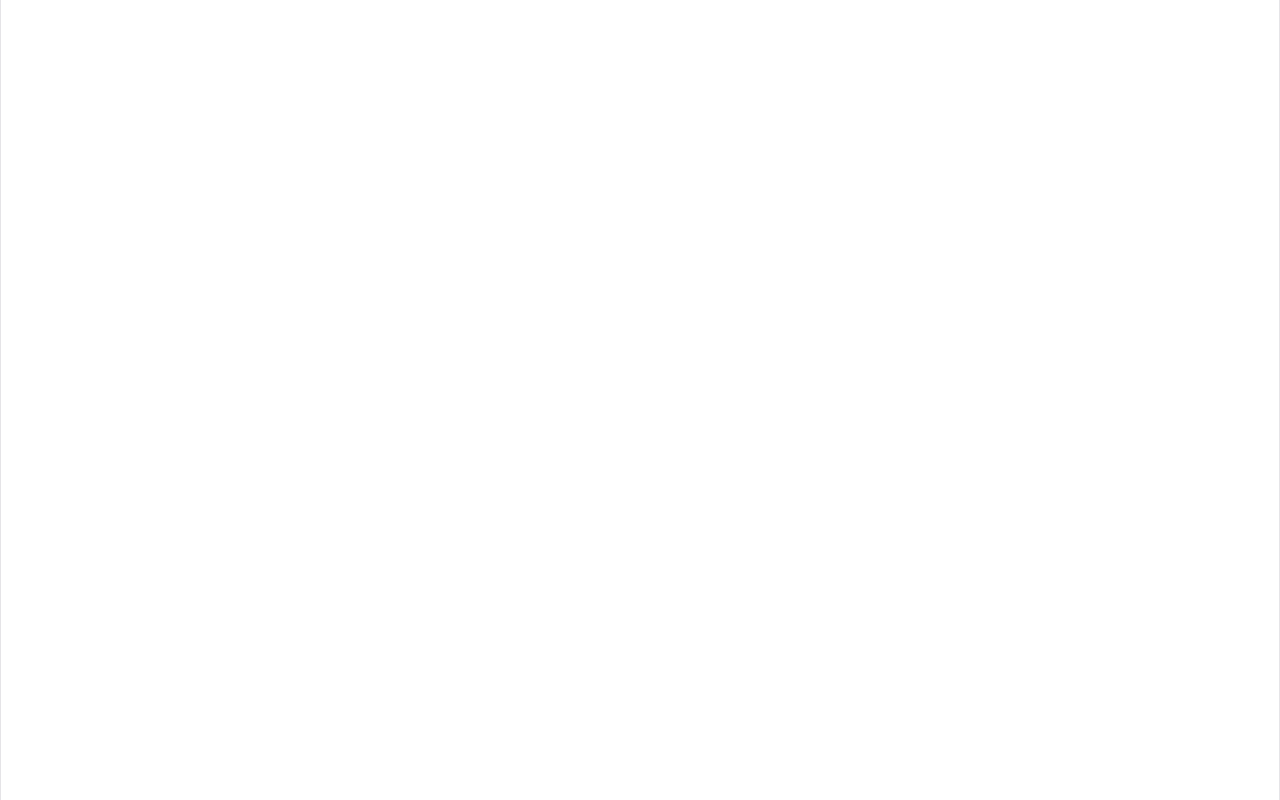
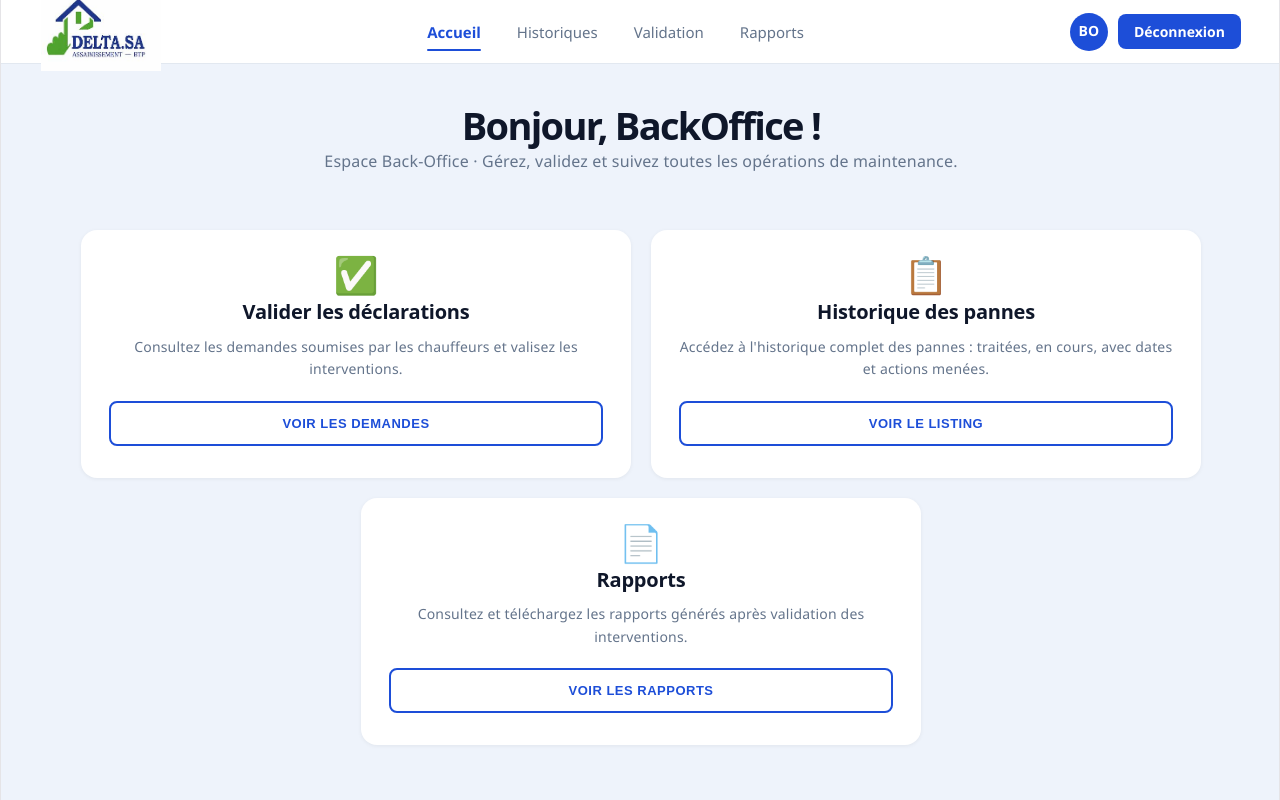
Before and after one commit to fall-mansour/GMAO_DeltaSA, a React app in the folder Frontend/: page /Accueilbackoff in a window 1280 px wide. Before the commit this address had no page. Built offline with nearby package versions, Linux system fonts and the light colour scheme; the HTML template or start-up script is replaced by a standard one.

Commit message:
Integration de toutes les pages concernant Backoffice

```diff
--- a/Frontend/src/App.jsx
+++ b/Frontend/src/App.jsx
@@ -14,6 +14,8 @@ import {
 import Declaration from "./Pages/Declaration";
 import HomeMecano from "./Pages/Accueilmecano";
 import AffectationsMecano from "./Pages/AffectationMecano";
+import AccueilBackOffice from "./Pages/AccueilBackOffice";
+import Rapports from "./Pages/Rapports";
 
 function App() {
   return (
@@ -30,6 +32,8 @@ function App() {
         <Route path="/validation" element={<ValidationListe />} />
         <Route path="/HistoBackoff" element={<HistoriqueBackoffice />} />
         <Route path="/Declaration" element={<Declaration />} />
+        <Route path="/Accueilbackoff" element={<AccueilBackOffice />} />
+        <Route path="/Rapport" element={<Rapports />} />
         /*Route page de connexion */
         <Route path="/login" element={<Login />} />
         /*Route mecano */
--- a/Frontend/src/Pages/AccueilBackOffice.jsx
+++ b/Frontend/src/Pages/AccueilBackOffice.jsx
@@ -1,25 +1,30 @@
+// Frontend/src/pages/AccueilBackOffice.jsx
 import { useState } from "react";
 import { useNavigate } from "react-router-dom";
+import "../style/Accueilbackoff.css"; // Importation de ton fichier de styles externes
 
 const actions = [
   {
     icon: "✅",
     title: "Valider les déclarations",
-    description: "Consultez les demandes soumises par les chauffeurs et validez les interventions.",
+    description:
+      "Consultez les demandes soumises par les chauffeurs et valisez les interventions.",
     buttonLabel: "VOIR LES DEMANDES",
     filled: true,
   },
   {
     icon: "📋",
     title: "Historique des pannes",
-    description: "Accédez à l'historique complet des pannes : traitées, en cours, avec dates et actions menées.",
+    description:
+      "Accédez à l'historique complet des pannes : traitées, en cours, avec dates et actions menées.",
     buttonLabel: "VOIR LE LISTING",
     filled: false,
   },
   {
     icon: "📄",
     title: "Rapports",
-    description: "Consultez et téléchargez les rapports générés après validation des interventions.",
+    description:
+      "Consultez et téléchargez les rapports générés après validation des interventions.",
     buttonLabel: "VOIR LES RAPPORTS",
     filled: false,
   },
@@ -32,60 +37,89 @@ export default function AccueilBackOffice() {
 
   const handleNav = (item) => {
     setActiveNav(item);
-    if (item === "Accueil") navigate("/");
-    if (item === "Rapports") navigate("/rapports");
+    if (item === "Accueil") navigate("/Accueilbackoff");
+    if (item === "Rapports") navigate("/Rapport");
+    if (item === "Validation") navigate("/validation");
+    if (item === "Historiques") navigate("/HistoBackoff");
   };
 
   return (
-    <div style={styles.page}>
-      <nav style={styles.navbar}>
-        <img src="/logo.jpeg" alt="Delta SA" style={styles.logo} />
-        <div style={styles.navLinks}>
+    <div className="backoffice-page">
+      {/* NAVBAR */}
+      <nav className="bo-navbar">
+        <img src="/logo.jpeg" alt="Delta SA" className="bo-logo" />
+        <div className="bo-nav-links">
           {navItems.map((item) => (
             <button
               key={item}
               onClick={() => handleNav(item)}
-              style={{
-                ...styles.navLink,
-                ...(activeNav === item ? styles.navLinkActive : {}),
-              }}
+              className={`bo-nav-link ${activeNav === item ? "active" : ""}`}
             >
               {item}
-              {activeNav === item && <span style={styles.navUnderline} />}
+              {activeNav === item && <span className="bo-nav-underline" />}
             </button>
           ))}
         </div>
-        <div style={styles.avatarWrapper}>
-          <div style={styles.avatar}>BO</div>
-          <button style={styles.btnDeconnexion}>Déconnexion</button>
+        <div className="bo-avatar-wrapper">
+          <div className="bo-avatar">BO</div>
+          <button
+            className="bo-btn-deconnexion"
+            onClick={() => navigate("/login")}
+          >
+            {" "}
+            Déconnexion
+          </button>
         </div>
       </nav>
 
-      <div style={styles.hero}>
-        <h1 style={styles.heroTitle}>Bonjour, BackOffice !</h1>
-        <p style={styles.heroSubtitle}>
-          Espace Back-Office · Gérez, validez et suivez toutes les opérations de maintenance.
+      {/* HERO */}
+      <div className="bo-hero">
+        <h1 className="bo-hero-title">Bonjour, BackOffice !</h1>
+        <p className="bo-hero-subtitle">
+          Espace Back-Office · Gérez, validez et suivez toutes les opérations de
+          maintenance.
         </p>
       </div>
 
-      <div style={styles.actionGrid}>
-        <div style={styles.actionCard}>
-          <span style={styles.actionIcon}>{actions[0].icon}</span>
-          <h2 style={styles.actionTitle}>{actions[0].title}</h2>
-          <p style={styles.actionDesc}>{actions[0].description}</p>
-          <button style={styles.btnFilled}>{actions[0].buttonLabel}</button>
+      {/* ACTION CARDS */}
+      <div className="bo-action-grid">
+        {/* CARTE 1 */}
+        <div className="bo-action-card">
+          <span className="bo-action-icon">{actions[0].icon}</span>
+          <h2 className="bo-action-title">{actions[0].title}</h2>
+          <p className="bo-action-desc">{actions[0].description}</p>
+          <button
+            className="bo-btn-filled"
+            className="bo-btn-outline"
+            onClick={() => navigate("/validation")}
+          >
+            {actions[0].buttonLabel}
+          </button>
         </div>
-        <div style={styles.actionCard}>
-          <span style={styles.actionIcon}>{actions[1].icon}</span>
-          <h2 style={styles.actionTitle}>{actions[1].title}</h2>
-          <p style={styles.actionDesc}>{actions[1].description}</p>
-          <button style={styles.btnOutline}>{actions[1].buttonLabel}</button>
+
+        {/* CARTE 2 */}
+        <div className="bo-action-card">
+          <span className="bo-action-icon">{actions[1].icon}</span>
+          <h2 className="bo-action-title">{actions[1].title}</h2>
+          <p className="bo-action-desc">{actions[1].description}</p>
+          <button
+            className="bo-btn-outline"
+            className="bo-btn-outline"
+            onClick={() => navigate("/Histobackoff")}
+          >
+            {actions[1].buttonLabel}
+          </button>
         </div>
-        <div style={{ ...styles.actionCard, ...styles.cardCentered }}>
-          <span style={styles.actionIcon}>{actions[2].icon}</span>
-          <h2 style={styles.actionTitle}>{actions[2].title}</h2>
-          <p style={styles.actionDesc}>{actions[2].description}</p>
-          <button style={styles.btnOutline} onClick={() => navigate("/rapports")}>
+
+        {/* CARTE 3 : CENTRÉE */}
+        <div className="bo-action-card bo-card-centered">
+          <span className="bo-action-icon">{actions[2].icon}</span>
+          <h2 className="bo-action-title">{actions[2].title}</h2>
+          <p className="bo-action-desc">{actions[2].description}</p>
+          <button
+            className="bo-btn-outline"
+            onClick={() => navigate("/Rapport")}
+          >
             {actions[2].buttonLabel}
           </button>
         </div>
@@ -93,173 +127,3 @@ export default function AccueilBackOffice() {
     </div>
   );
 }
-
-const styles = {
-  page: {
-    minHeight: "100vh",
-    width: "100vw",
-    margin: 0,
-    padding: 0,
-    backgroundColor: "#EEF3FB",
-    fontFamily: "'Segoe UI', sans-serif",
-    boxSizing: "border-box",
-  },
-  navbar: {
-    display: "flex",
-    alignItems: "center",
-    justifyContent: "space-between",
-    backgroundColor: "#ffffff",
-    padding: "0 40px",
-    height: "64px",
-    borderBottom: "1px solid #e2e8f0",
-    position: "sticky",
-    top: 0,
-    zIndex: 100,
-    width: "100%",
-    boxSizing: "border-box",
-  },
-  logo: {
-    height: "80px",
-    width: "auto",
-    objectFit: "contain",
-  },
-  navLinks: {
-    display: "flex",
-    gap: "8px",
-  },
-  navLink: {
-    position: "relative",
-    background: "none",
-    border: "none",
-    cursor: "pointer",
-    fontSize: "15px",
-    color: "#64748b",
-    padding: "8px 14px",
-    borderRadius: "6px",
-    fontFamily: "'Segoe UI', sans-serif",
-  },
-  navLinkActive: {
-    color: "#1d4ed8",
-    fontWeight: "600",
-  },
-  navUnderline: {
-    position: "absolute",
-    bottom: "-1px",
-    left: "14px",
-    right: "14px",
-    height: "2px",
-    backgroundColor: "#1d4ed8",
-    borderRadius: "2px",
-  },
-  avatarWrapper: {
-    display: "flex",
-    alignItems: "center",
-    gap: "10px",
-  },
-  avatar: {
-    width: "38px",
-    height: "38px",
-    borderRadius: "50%",
-    backgroundColor: "#1d4ed8",
-    color: "#ffffff",
-    display: "flex",
-    alignItems: "center",
-    justifyContent: "center",
-    fontWeight: "700",
-    fontSize: "14px",
-  },
-  btnDeconnexion: {
-    backgroundColor: "#1d4ed8",
-    color: "#ffffff",
-    border: "none",
-    borderRadius: "8px",
-    padding: "8px 16px",
-    fontWeight: "600",
-    fontSize: "14px",
-    cursor: "pointer",
-    fontFamily: "'Segoe UI', sans-serif",
-  },
-  hero: {
-    textAlign: "center",
-    padding: "48px 24px 24px",
-  },
-  heroTitle: {
-    fontSize: "38px",
-    fontWeight: "800",
-    color: "#0f172a",
-    margin: "0 0 10px",
-  },
-  heroSubtitle: {
-    fontSize: "16px",
-    color: "#64748b",
-    margin: 0,
-  },
-  actionGrid: {
-    display: "grid",
-    gridTemplateColumns: "repeat(2, 1fr)",
-    gap: "20px",
-    maxWidth: "1200px",
-    width: "100%",
-    margin: "32px auto 48px",
-    padding: "0 40px",
-    boxSizing: "border-box",
-  },
-  actionCard: {
-    backgroundColor: "#ffffff",
-    borderRadius: "16px",
-    padding: "32px 28px",
-    display: "flex",
-    flexDirection: "column",
-    alignItems: "center",
-    gap: "12px",
-    textAlign: "center",
-    boxShadow: "0 1px 4px rgba(0,0,0,0.06)",
-  },
-  cardCentered: {
-    gridColumn: "1 / -1",
-    maxWidth: "560px",
-    width: "100%",
-    margin: "0 auto",
-  },
-  actionIcon: {
-    fontSize: "36px",
-  },
-  actionTitle: {
-    fontSize: "20px",
-    fontWeight: "700",
-    color: "#0f172a",
-    margin: 0,
-  },
-  actionDesc: {
-    fontSize: "14px",
-    color: "#64748b",
-    lineHeight: "1.6",
-    margin: 0,
-  },
-  btnFilled: {
-    marginTop: "8px",
-    padding: "13px 28px",
-    backgroundColor: "#1d4ed8",
-    color: "#ffffff",
-    border: "none",
-    borderRadius: "8px",
-    fontWeight: "700",
-    fontSize: "13px",
-    letterSpacing: "0.5px",
-    cursor: "pointer",
-    width: "100%",
-  },
-  btnOutline: {
-    marginTop: "8px",
-    padding: "13px 28px",
-    backgroundColor: "transparent",
-    color: "#1d4ed8",
-    border: "2px solid #1d4ed8",
-    borderRadius: "8px",
-    fontWeight: "700",
-    fontSize: "13px",
-    letterSpacing: "0.5px",
-    cursor: "pointer",
-    width: "100%",
-  },
-};
--- a/Frontend/src/Pages/Rapports.jsx
+++ b/Frontend/src/Pages/Rapports.jsx
@@ -1,15 +1,47 @@
 import { useState } from "react";
 import { useNavigate } from "react-router-dom";
 
-const rapportsMock = [
-  { id: 1, vehicule: "Hydrocureur H-01", date: "2026-06-10", intervention: "Remplacement pompe" },
-  { id: 2, vehicule: "Benne B-03", date: "2026-06-12", intervention: "Réparation frein" },
-  { id: 3, vehicule: "Hydrocureur H-02", date: "2026-06-13", intervention: "Vidange moteur" },
-  { id: 4, vehicule: "Camion C-05", date: "2026-06-15", intervention: "Changement pneus" },
-  { id: 5, vehicule: "Benne B-01", date: "2026-06-16", intervention: "Réparation carrosserie" },
+const rapports = [
+  {
+    id: 1,
+    vehicule: "Hydrocureur H-01",
+    date: "2026-06-10",
+    intervention: "Remplacement pompe",
+  },
+  {
+    id: 2,
+    vehicule: "Benne B-03",
+    date: "2026-06-12",
+    intervention: "Réparation frein",
+  },
+  {
+    id: 3,
+    vehicule: "Hydrocureur H-02",
+    date: "2026-06-13",
+    intervention: "Vidange moteur",
+  },
+  {
+    id: 4,
+    vehicule: "Camion C-05",
+    date: "2026-06-15",
+    intervention: "Changement pneus",
+  },
+  {
+    id: 5,
+    vehicule: "Benne B-01",
+    date: "2026-06-16",
+    intervention: "Réparation carrosserie",
+  },
 ];
 
-const vehicules = ["Tous", "Hydrocureur H-01", "Hydrocureur H-02", "Benne B-01", "Benne B-03", "Camion C-05"];
+const vehicules = [
+  "Tous",
+  "Hydrocureur H-01",
+  "Hydrocureur H-02",
+  "Benne B-01",
+  "Benne B-03",
+  "Camion C-05",
+];
 
 export default function Rapports() {
   const [activeNav, setActiveNav] = useState("Rapports");
@@ -19,8 +51,9 @@ export default function Rapports() {
 
   const navItems = ["Accueil", "Historiques", "Validation", "Rapports"];
 
-  const rapportsFiltres = rapportsMock.filter((r) => {
-    const matchVehicule = filtreVehicule === "Tous" || r.vehicule === filtreVehicule;
+  const rapportsFiltres = rapports.filter((r) => {
+    const matchVehicule =
+      filtreVehicule === "Tous" || r.vehicule === filtreVehicule;
     const matchDate = filtreDate === "" || r.date === filtreDate;
     return matchVehicule && matchDate;
   });
@@ -120,7 +153,8 @@ export default function Rapports() {
       <div style={styles.hero}>
         <h1 style={styles.heroTitle}>📄 Rapports d'intervention</h1>
         <p style={styles.heroSubtitle}>
-          Consultez et téléchargez les rapports générés après validation des pannes.
+          Consultez et téléchargez les rapports générés après validation des
+          pannes.
         </p>
       </div>
 
@@ -133,7 +167,9 @@ export default function Rapports() {
             onChange={(e) => setFiltreVehicule(e.target.value)}
           >
             {vehicules.map((v) => (
-              <option key={v} value={v}>{v}</option>
+              <option key={v} value={v}>
+                {v}
+              </option>
             ))}
           </select>
         </div>
@@ -148,14 +184,19 @@ export default function Rapports() {
         </div>
         <button
           style={styles.btnReset}
-          onClick={() => { setFiltreVehicule("Tous"); setFiltreDate(""); }}
+          onClick={() => {
+            setFiltreVehicule("Tous");
+            setFiltreDate("");
+          }}
         >
           Réinitialiser
         </button>
       </div>
 
       <div style={styles.compteurWrapper}>
-        <span style={styles.compteur}>{rapportsFiltres.length} rapport(s) trouvé(s)</span>
+        <span style={styles.compteur}>
+          {rapportsFiltres.length} rapport(s) trouvé(s)
+        </span>
       </div>
 
       <div style={styles.tableWrapper}>
@@ -174,13 +215,19 @@ export default function Rapports() {
             </thead>
             <tbody>
               {rapportsFiltres.map((r, i) => (
-                <tr key={r.id} style={i % 2 === 0 ? styles.trEven : styles.trOdd}>
+                <tr
+                  key={r.id}
+                  style={i % 2 === 0 ? styles.trEven : styles.trOdd}
+                >
                   <td style={styles.td}>{r.id}</td>
                   <td style={styles.td}>{r.vehicule}</td>
                   <td style={styles.td}>{r.date}</td>
                   <td style={styles.td}>{r.intervention}</td>
                   <td style={styles.td}>
-                    <button style={styles.btnDownload} onClick={() => handleDownload(r)}>
+                    <button
+                      style={styles.btnDownload}
+                      onClick={() => handleDownload(r)}
+                    >
                       ⬇ Télécharger
                     </button>
                   </td>
--- /dev/null
+++ b/Frontend/src/style/Accueilbackoff.css
@@ -0,0 +1,226 @@
+/* Frontend/src/style/Accueilbackoff.css */
+
+.backoffice-page {
+  min-height: 100vh;
+  width: 100vw;
+  margin: 0;
+  padding: 0;
+  background-color: #eef3fb;
+  font-family: "Segoe UI", sans-serif;
+  box-sizing: border-box;
+}
+
+/* ── NAVBAR ── */
+.bo-navbar {
+  display: flex;
+  align-items: center;
+  justify-content: space-between;
+  background-color: #ffffff;
+  padding: 0 40px;
+  height: 64px;
+  border-bottom: 1px solid #e2e8f0;
+  position: sticky;
+  top: 0;
+  z-index: 100;
+  width: 100%;
+  box-sizing: border-box;
+}
+
+.bo-logo {
+  height: 80px;
+  width: auto;
+  object-fit: contain;
+}
+
+.bo-nav-links {
+  display: flex;
+  gap: 8px;
+}
+
+.bo-nav-link {
+  position: relative;
+  background: none;
+  border: none;
+  cursor: pointer;
+  font-size: 15px;
+  color: #64748b;
+  padding: 8px 14px;
+  border-radius: 6px;
+  font-family: "Segoe UI", sans-serif;
+  transition: color 0.2s ease;
+}
+
+.bo-nav-link.active {
+  color: #1d4ed8;
+  font-weight: 600;
+}
+
+.bo-nav-underline {
+  position: absolute;
+  bottom: -1px;
+  left: 14px;
+  right: 14px;
+  height: 2px;
+  background-color: #1d4ed8;
+  border-radius: 2px;
+}
+
+.bo-avatar-wrapper {
+  display: flex;
+  align-items: center;
+  gap: 10px;
+}
+
+.bo-avatar {
+  width: 38px;
+  height: 38px;
+  border-radius: 50%;
+  background-color: #1d4ed8;
+  color: #ffffff;
+  display: flex;
+  align-items: center;
+  justify-content: center;
+  font-weight: 700;
+  font-size: 14px;
+}
+
+.bo-btn-deconnexion {
+  background-color: #1d4ed8;
+  color: #ffffff;
+  border: none;
+  border-radius: 8px;
+  padding: 8px 16px;
+  font-weight: 600;
+  font-size: 14px;
+  cursor: pointer;
+  font-family: "Segoe UI", sans-serif;
+  transition: background-color 0.2s ease;
+}
+
+.bo-btn-deconnexion:hover {
+  background-color: #1e40af;
+}
+
+/* ── HERO ── */
+.bo-hero {
+  text-align: center;
+  padding: 48px 24px 24px;
+}
+
+.bo-hero-title {
+  font-size: 38px;
+  font-weight: 800;
+  color: #0f172a;
+  margin: 0 0 10px;
+}
+
+.bo-hero-subtitle {
+  font-size: 16px;
+  color: #64748b;
+  margin: 0;
+}
+
+/* ── GRILLE D'ACTIONS ── */
+.bo-action-grid {
+  display: grid;
+  grid-template-columns: repeat(auto-fit, minmax(400px, 1fr));
+  gap: 20px;
+  max-width: 1200px;
+  width: 100%;
+  margin: 32px auto 48px;
+  padding: 0 40px;
+  box-sizing: border-box;
+}
+
+.bo-action-card {
+  background-color: #ffffff;
+  border-radius: 16px;
+  padding: 32px 28px;
+  display: flex;
+  flex-direction: column;
+  align-items: center;
+  gap: 12px;
+  text-align: center;
+  box-shadow: 0 1px 4px rgba(0, 0, 0, 0.06);
+  box-sizing: border-box;
+}
+
+/* Alignement de la 3ème carte au centre de la ligne suivante */
+.bo-card-centered {
+  grid-column: 1 / -1;
+  max-width: 560px;
+  width: 100%;
+  margin: 0 auto;
+}
+
+.bo-action-icon {
+  font-size: 36px;
+}
+
+.bo-action-title {
+  font-size: 20px;
+  font-weight: 700;
+  color: #0f172a;
+  margin: 0;
+}
+
+.bo-action-desc {
+  font-size: 14px;
+  color: #64748b;
+  line-height: 1.6;
+  margin: 0;
+}
+
+/* ── BOUTONS ── */
+.bo-btn-filled {
+  margin-top: 8px;
+  padding: 13px 28px;
+  background-color: #1d4ed8;
+  color: #ffffff;
+  border: none;
+  border-radius: 8px;
+  font-weight: 700;
+  font-size: 13px;
+  letter-spacing: 0.5px;
+  cursor: pointer;
+  width: 100%;
+  transition: background-color 0.2s ease;
+}
+
+.bo-btn-filled:hover {
+  background-color: #1e40af;
+}
+
+.bo-btn-outline {
+  margin-top: 8px;
+  padding: 13px 28px;
+  background-color: transparent;
+  color: #1d4ed8;
+  border: 2px solid #1d4ed8;
+  border-radius: 8px;
+  font-weight: 700;
+  font-size: 13px;
+  letter-spacing: 0.5px;
+  cursor: pointer;
+  width: 100%;
+  transition:
+    background-color 0.2s ease,
+    color 0.2s ease;
+}
+
+.bo-btn-outline:hover {
+  background-color: #1d4ed8;
+  color: #ffffff;
+}
+
+/* Responsive */
+@media (max-width: 768px) {
+  .bo-action-grid {
+    grid-template-columns: 1fr;
+    padding: 0 20px;
+  }
+
+  .bo-card-centered {
+    max-width: 100%;
+  }
+}
```
